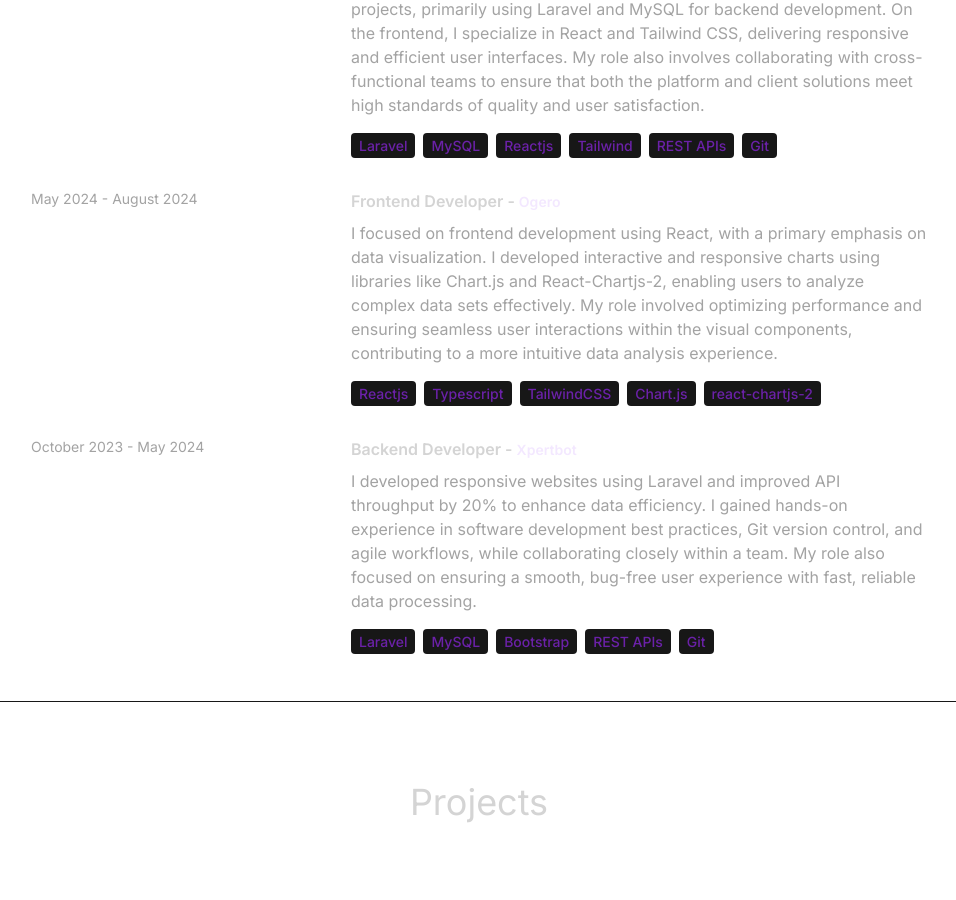
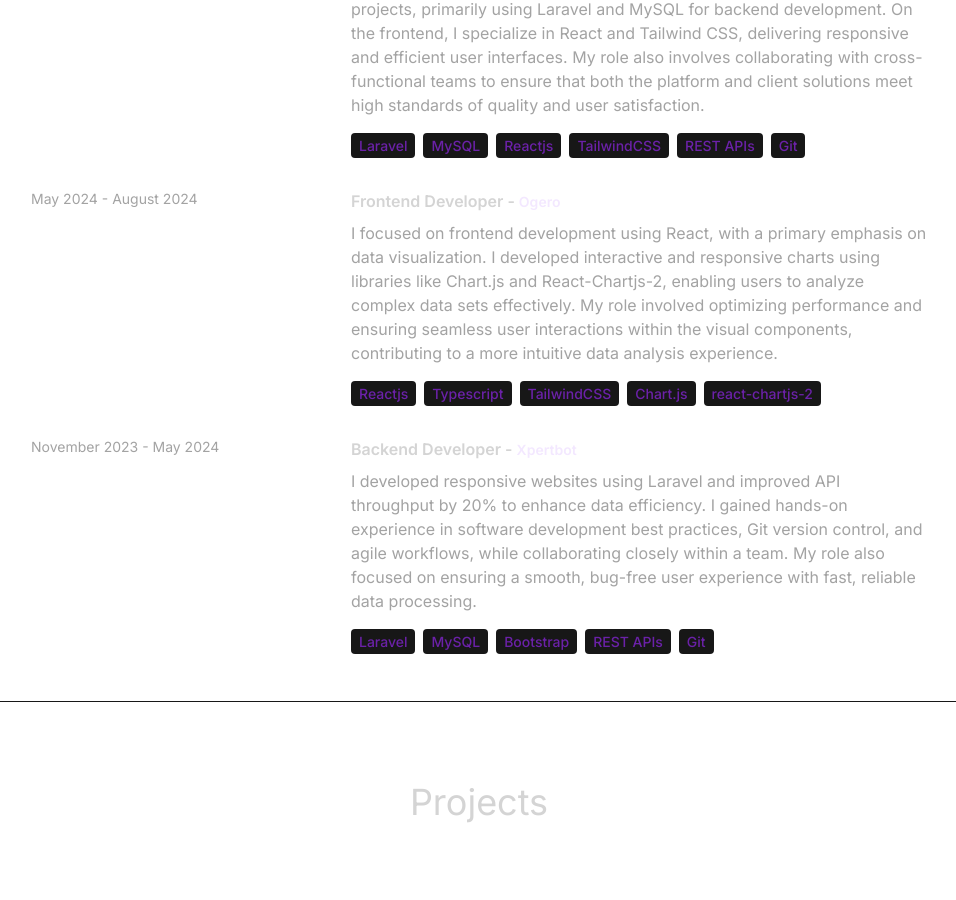
Before and after one commit to danidh05/react-portfolio-daniel, a React (Vite) app: page / in a window 1280 px wide. Shown: the part 2270-3170 px from the top of the page, without its empty margins (161-1117 px from the left). Built offline with nearby package versions, Linux system fonts and the light colour scheme.

Commit message:
Fixed experiences section

```diff
--- a/src/constants/index.js
+++ b/src/constants/index.js
@@ -17,7 +17,7 @@ export const EXPERIENCES = [
       "Laravel",
       "MySQL",
       "Reactjs",
-      "Tailwind",
+      "TailwindCSS",
       "REST APIs",
       "Git",
     ],
@@ -36,7 +36,7 @@ export const EXPERIENCES = [
     ],
   },
   {
-    year: "October 2023 - May 2024",
+    year: "November 2023 - May 2024",
     role: "Backend Developer",
     company: "Xpertbot",
     description: `I developed responsive websites using Laravel and improved API throughput by 20% to enhance data efficiency. I gained hands-on experience in software development best practices, Git version control, and agile workflows, while collaborating closely within a team. My role also focused on ensuring a smooth, bug-free user experience with fast, reliable data processing.`,
```
